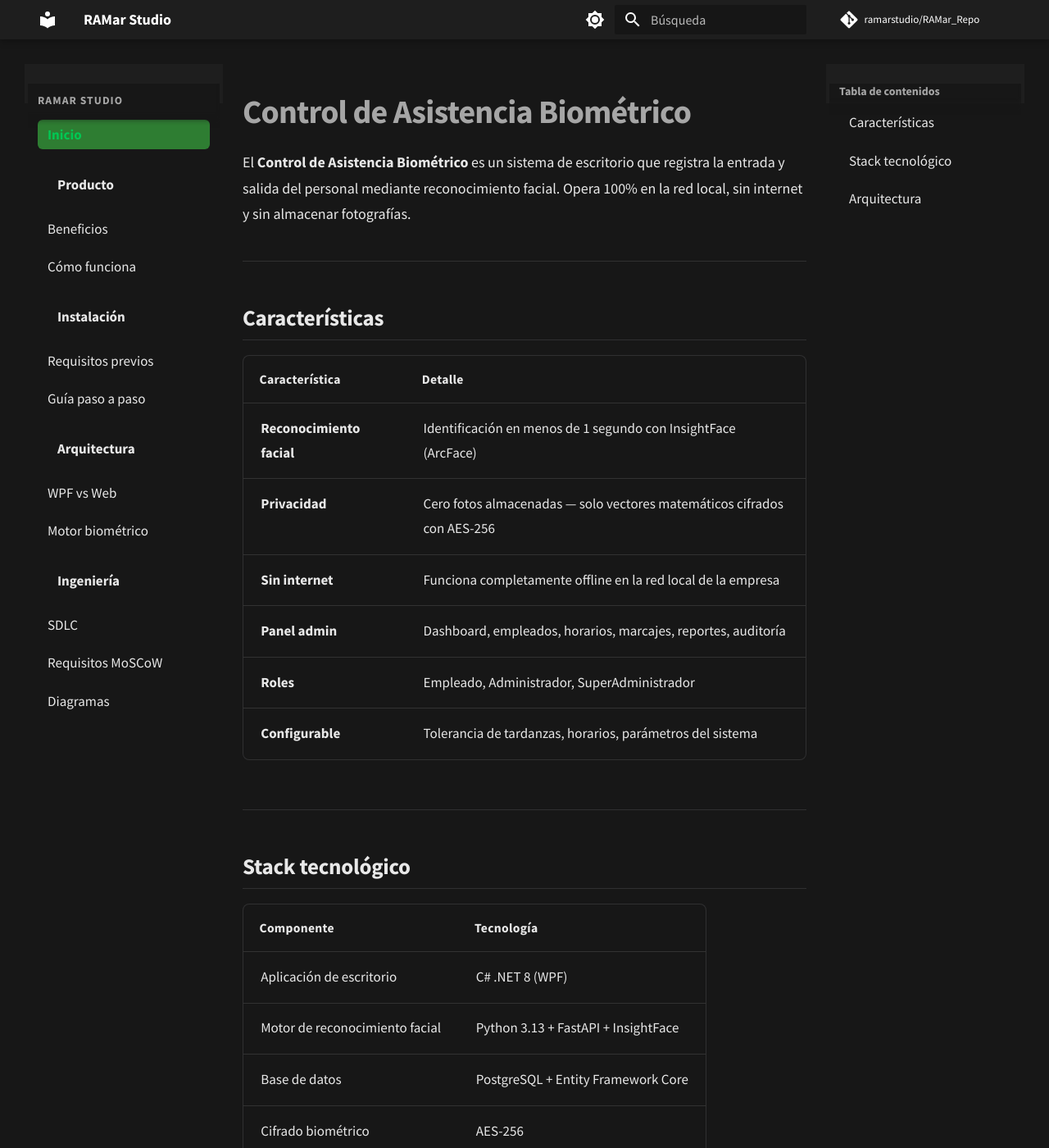
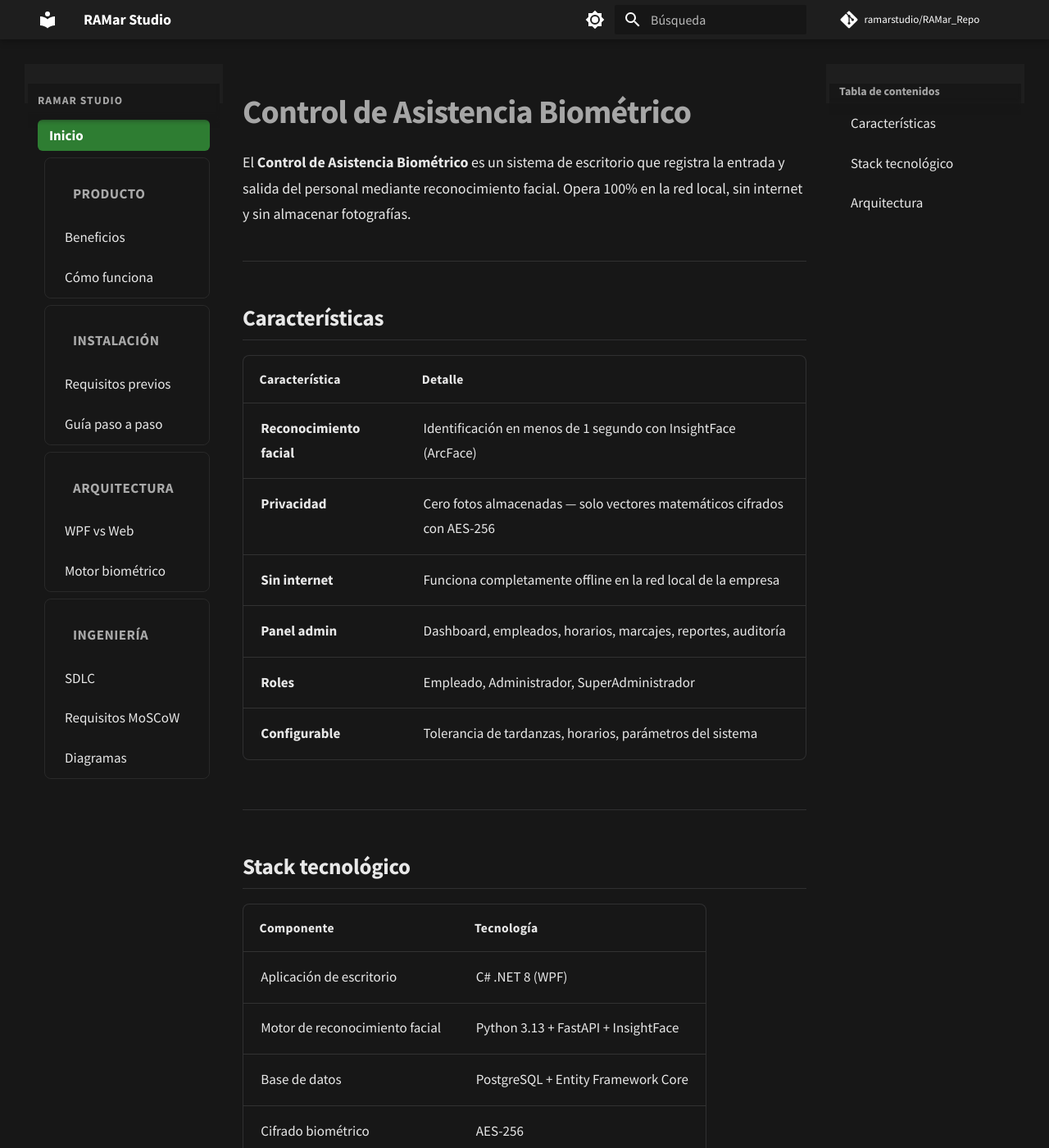
Before and after one commit to ramarstudio/RAMar_Repo, an MkDocs documentation site: the page built from docs/index.md, in a window 1280 px wide and 1400 px high. Shown: the whole window at 82% size. Built offline with MkDocs 1.6.1 and Material for MkDocs 9.7.7, drawn with Linux system fonts in a browser that asks for light colours; comment, search, counter and statistics services are not loaded.

Commit message:
docs: sidebar con recuadros por sección + carpetas colapsables
- Cada sección (Producto, Instalación, etc.) tiene borde y border-radius
- Sección activa resaltada con borde verde y fondo sutil
- Secciones cerradas por defecto, se abren al hacer clic
- Sub-items indentados dentro del recuadro
- Página activa con fondo verde sólido

Co-Authored-By: Claude Opus 4.6 <noreply@anthropic.com>

```diff
--- a/docs/assets/custom.css
+++ b/docs/assets/custom.css
@@ -86,9 +86,9 @@
 
 .md-nav__item .md-nav__link {
   font-size: 0.85rem;
-  padding: 0.35rem 0.6rem;
-  border-radius: 4px;
-  transition: background 0.15s ease;
+  padding: 0.4rem 0.7rem;
+  border-radius: 6px;
+  transition: all 0.15s ease;
 }
 
 .md-nav__item .md-nav__link:hover {
@@ -99,23 +99,56 @@
   background: rgba(0, 0, 0, 0.04);
 }
 
+/* Secciones del sidebar como recuadros */
+.md-nav--primary > .md-nav__list > .md-nav__item--nested {
+  margin: 0.4rem 0.4rem;
+  border: 1px solid rgba(255, 255, 255, 0.08);
+  border-radius: 8px;
+  padding: 0.3rem;
+}
+
+[data-md-color-scheme="default"] .md-nav--primary > .md-nav__list > .md-nav__item--nested {
+  border-color: #e5e7eb;
+}
+
+/* Título de la sección dentro del recuadro */
+.md-nav--primary > .md-nav__list > .md-nav__item--nested > .md-nav__link {
+  font-weight: 700;
+  font-size: 0.78rem;
+  letter-spacing: 0.03em;
+  text-transform: uppercase;
+  opacity: 0.7;
+  padding: 0.4rem 0.7rem 0.2rem;
+}
+
+/* Sub-items indentados dentro del recuadro */
+.md-nav--primary > .md-nav__list > .md-nav__item--nested .md-nav__item {
+  margin-left: 0.2rem;
+}
+
 /* Página activa — resaltado fuerte */
 .md-nav__item .md-nav__link--active {
   font-weight: 600;
-  color: #fff;
-  background: #2e7d32;
+  color: #fff !important;
+  background: #2e7d32 !important;
   border-radius: 6px;
-}
-
-[data-md-color-scheme="default"] .md-nav__item .md-nav__link--active {
-  color: #fff;
-  background: #2e7d32;
 }
 
 /* Sección activa en el sidebar */
 .md-nav__item--active > .md-nav__link {
   font-weight: 600;
   color: var(--md-accent-fg-color);
+}
+
+/* Recuadro de la sección activa */
+.md-nav--primary > .md-nav__list > .md-nav__item--nested.md-nav__item--active {
+  border-color: #2e7d3280;
+  background: rgba(46, 125, 50, 0.05);
+}
+
+[data-md-color-scheme="default"] .md-nav--primary > .md-nav__list > .md-nav__item--nested.md-nav__item--active {
+  border-color: #2e7d3240;
+  background: rgba(46, 125, 50, 0.04);
 }
 
 /* --- Tables --- */
--- a/mkdocs.yml
+++ b/mkdocs.yml
@@ -15,7 +15,6 @@ theme:
     - navigation.instant
     - navigation.tracking
     - navigation.sections
-    - navigation.expand
     - navigation.top
     - navigation.path
     - navigation.indexes
```
